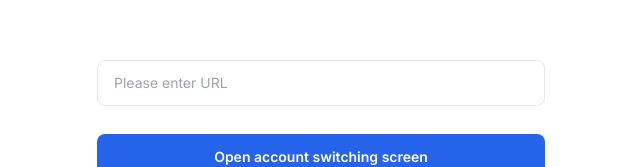
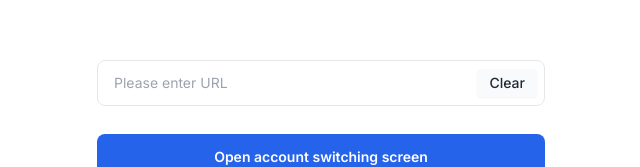
Before and after one commit to minagishl/google-account-permission-handler, a Next.js app: page / in a window 1280 px wide. Shown: the part 233-400 px from the top of the page, without its empty margins (319-959 px from the left). Built offline with nearby package versions, Linux system fonts and the light colour scheme.

Commit message:
Button design is complete.

```diff
--- a/src/app/page.tsx
+++ b/src/app/page.tsx
@@ -59,7 +59,7 @@ export default function Home() {
         className="flex flex-col w-full max-w-md space-y-4"
         onSubmit={handleSubmit}
       >
-        <div className="mb-3">
+        <div className="mb-3 relative">
           <input
             ref={formUrlRef}
             type="text"
@@ -67,6 +67,11 @@ export default function Home() {
             placeholder="Please enter URL"
             autoComplete="off" // Disable autocomplete to prevent browser autofill
           />
+          <div className="absolute top-1/2 right-2 -translate-y-1/2 cursor-pointer">
+            <div className="py-1 px-3 inline-flex justify-center items-center text-sm font-medium rounded bg-gray-50 text-gray-800 shadow-sm hover:bg-gray-100 disabled:opacity-50 disabled:pointer-events-none">
+              <p>Clear</p>
+            </div>
+          </div>
         </div>
 
         <button
```
